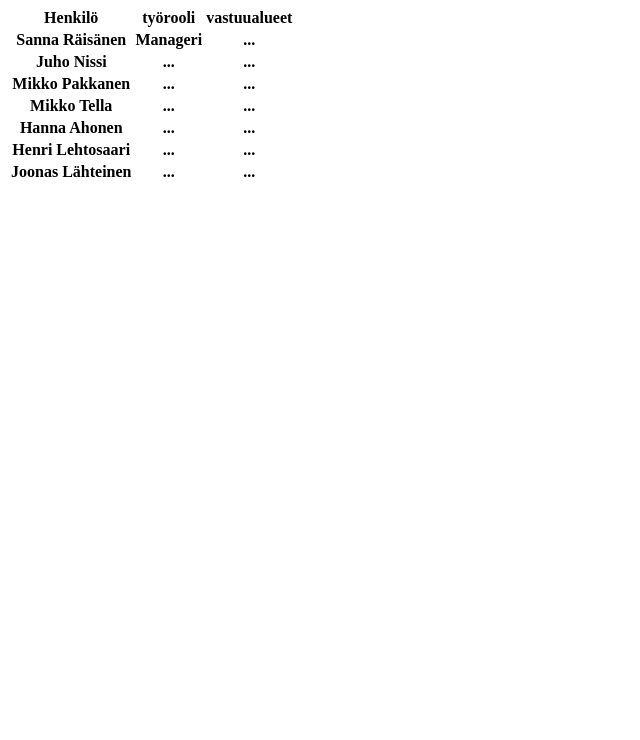
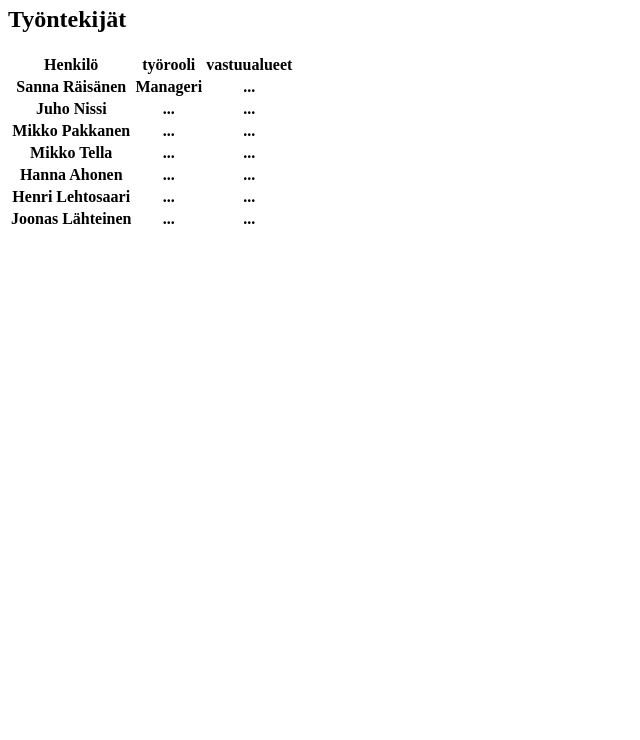
Before and after one commit to Elmico/H9574.github.io, a plain HTML site: page Nestronite/index.html in a window 1280 px wide. Shown: the part 60-800 px from the top of the page, without its empty margins (0-640 px from the left). Drawn offline with Linux system fonts and the light colour scheme.

Commit message:
Update index.html

```diff
--- a/Nestronite/index.html
+++ b/Nestronite/index.html
@@ -1,5 +1,5 @@
 <h1>Nestronite</h1>
-
+<h2>Työntekijät</h2>
 <table>
   <tr>
   <th>Henkilö</th><th>työrooli</th><th>vastuualueet</th>
```
